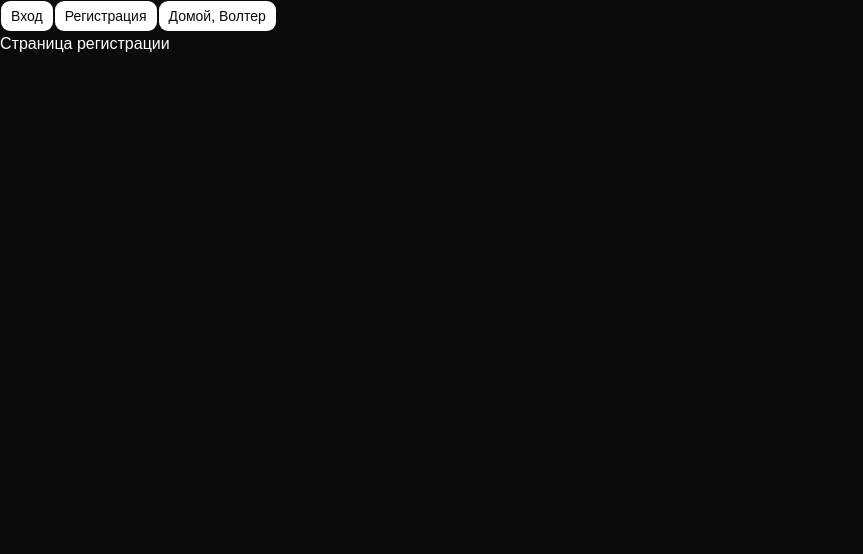
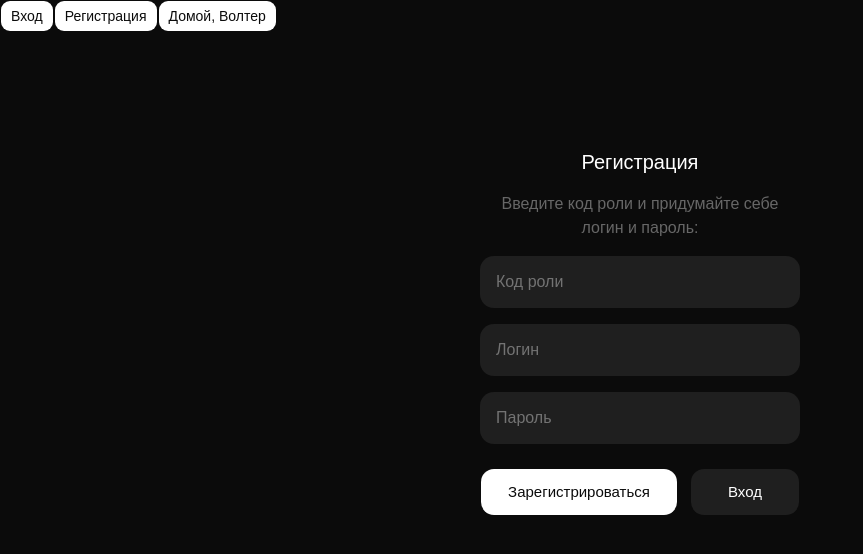
Before and after one commit to eljanpol/students_crud, a React (Vite) app in the folder front/: page /main/register in a window 1280 px wide. Shown: the top 554 px of the page, without its empty margins (0-863 px from the left). Built offline with nearby package versions, Linux system fonts and the light colour scheme.

Commit message:
feat: Наметил формы рега и логина

```diff
--- a/front/src/app/App.tsx
+++ b/front/src/app/App.tsx
@@ -6,7 +6,6 @@ import { Button } from "../components/ui/button";
 import { HomePage } from "./home-page";
 
 export const App = () => {
-
     return (
         <BrowserRouter>
             <Routes>
--- a/front/src/app/home-page.tsx
+++ b/front/src/app/home-page.tsx
@@ -1,4 +1,3 @@
-import { Button } from "../components/ui/button";
 export const HomePage = () => {
     return (
         <div>
--- a/front/src/app/login-page.tsx
+++ b/front/src/app/login-page.tsx
@@ -1,11 +1,24 @@
+import { useNavigate } from "react-router-dom"
 import { Input } from "../components/ui/input";
+import { Button } from "../components/ui/button";
 
 export const LoginPage = () => {
-    return(
-        <div>
-            <h1 className = "text-[#ffffff]">Страница авторизации</h1>
-            <Input className="absolute bottom-140 left-1/2 -translate-x-1/2 w-80 h-13 placeholder:text-[16px] bg-[#1F1F1F] border-0" type="text" placeholder="Логин"/>
-            <Input className="absolute bottom-125 left-1/2 -translate-x-1/2 w-80 h-13 placeholder:text-[16px] bg-[#1F1F1F] border-0" type="text" placeholder="Пароль"/>
+    const navigate = useNavigate()
+
+    return (
+        <div className="relative min-h-screen w-full bg-[#0B0B0B] flex items-center justify-center pb-50">
+            <div className="w-80 flex flex-col gap-4">
+                <h1 className="text-[#ffffff] text-center text-xl font-medium">Авторизация</h1>
+                <h1 className="text-[#676767] text-center">Введите свой логин и пароль:</h1>
+                <Input className="w-full h-13 placeholder:text-[16px] bg-[#1F1F1F] border-0 text-white px-4 rounded-xl" type="text" placeholder="Логин"/>
+                <Input className="w-full h-13 placeholder:text-[16px] bg-[#1F1F1F] border-0 text-white px-4 rounded-xl" type="text" placeholder="Пароль"/>
+                <div className="flex gap-3 mt-2">
+                    <Button className="flex-2 h-12 text-[15px] bg-[#ffffff] text-[#0B0B0B] hover:bg-[#bdbdbd] rounded-xl transition-colors"
+                    onClick={() => navigate("/main/login")}>Войти</Button>
+                    <Button className="flex-1 h-12 text-[15px] bg-[#1F1F1F] text-white hover:bg-[#282828] rounded-xl transition-colors"
+                    onClick={() => navigate("/main/register")}>Регистрация</Button>
+                </div>
+            </div>
         </div>
     )
 }
--- a/front/src/app/register-page.tsx
+++ b/front/src/app/register-page.tsx
@@ -1,7 +1,25 @@
+import { useNavigate } from "react-router-dom"
+import { Input } from "../components/ui/input";
+import { Button } from "../components/ui/button";
+
 export const RegisterPage = () => {
-    return(
-        <div>
-            <h1 className = "text-[#ffffff]">Страница регистрации</h1>
+    const navigate = useNavigate()
+
+    return (
+        <div className="relative min-h-screen w-full bg-[#0B0B0B] flex items-center justify-center pb-50">
+            <div className="w-80 flex flex-col gap-4">
+                <h1 className="text-[#ffffff] text-center text-xl font-medium">Регистрация</h1>
+                <h1 className="text-[#676767] text-center">Введите код роли и придумайте себе логин и пароль:</h1>
+                <Input className="w-full h-13 placeholder:text-[16px] bg-[#1F1F1F] border-0 text-white px-4 rounded-xl" type="text" placeholder="Код роли"/>
+                <Input className="w-full h-13 placeholder:text-[16px] bg-[#1F1F1F] border-0 text-white px-4 rounded-xl" type="text" placeholder="Логин"/>
+                <Input className="w-full h-13 placeholder:text-[16px] bg-[#1F1F1F] border-0 text-white px-4 rounded-xl" type="text" placeholder="Пароль"/>
+                <div className="flex gap-3 mt-2">
+                    <Button className="flex-2 h-12 text-[15px] bg-[#ffffff] text-[#0B0B0B] hover:bg-[#bdbdbd] rounded-xl transition-colors"
+                    onClick={() => navigate("/main/register")}>Зарегистрироваться</Button>
+                    <Button className="flex-1 h-12 text-[15px] bg-[#1F1F1F] text-white hover:bg-[#282828] rounded-xl transition-colors"
+                    onClick={() => navigate("/main/login")}>Вход</Button>
+                </div>
+            </div>
         </div>
     )
 }
```
Also changed, not shown: front/src/app/index.css (line endings or trailing spaces).
